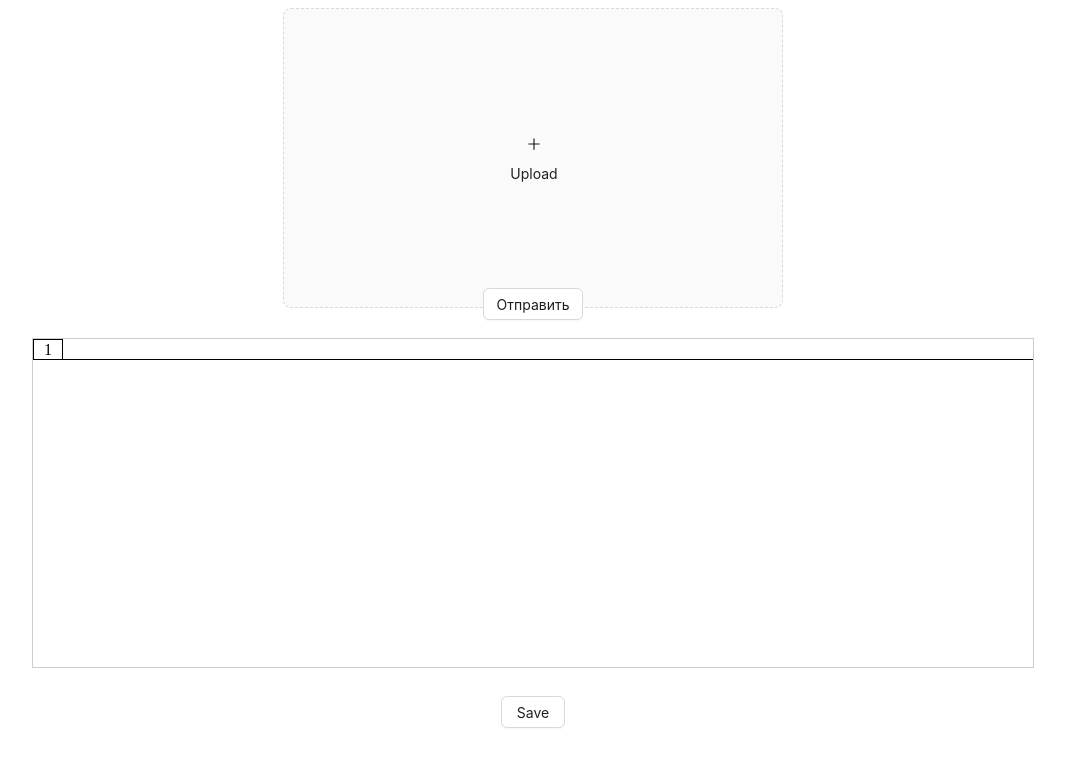
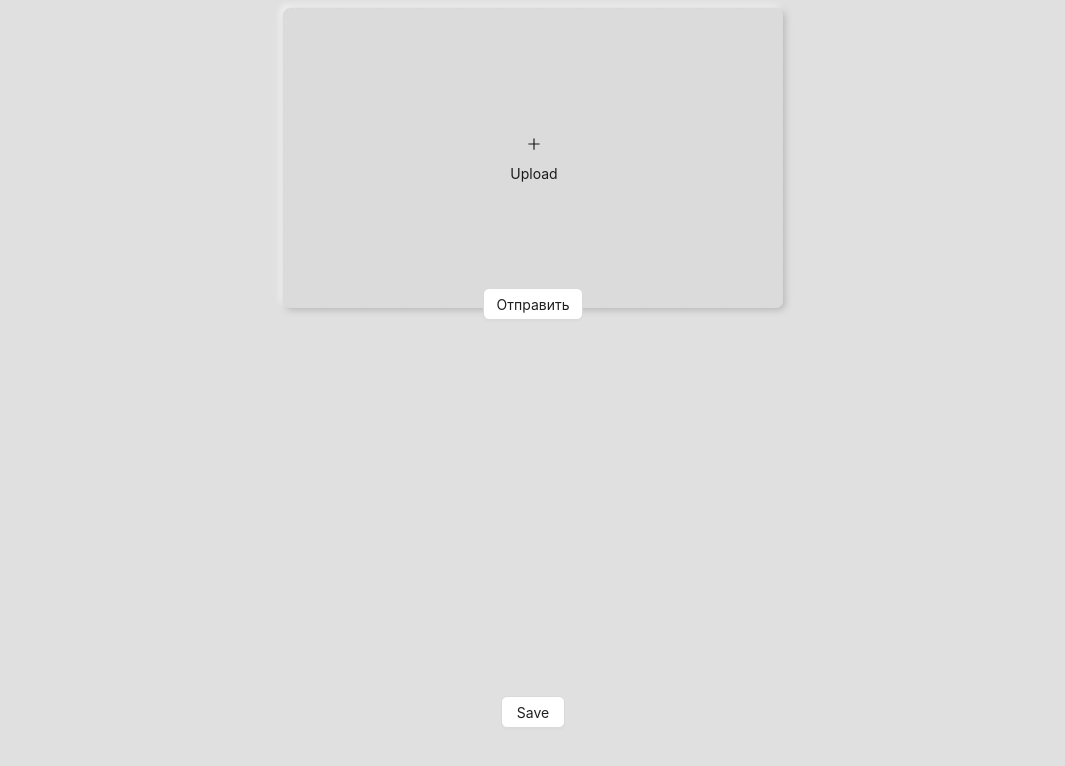
Before and after one commit to MyIvory/imgconverter, a Next.js app: page / in a window 1280 px wide. Shown: the top 766 px of the page, without its empty margins (107-1172 px from the left). Built offline with nearby package versions, Linux system fonts and the light colour scheme.

Commit message:
some styles, item-null error,castom scroll

```diff
--- a/components/resultList.jsx
+++ b/components/resultList.jsx
@@ -1,57 +1,66 @@
-import { useEffect, useState, useMemo, useRef } from "react"
-import s from "../styles/resultListModule/resultList.module.css"
+import { useEffect, useState, useMemo, useRef } from "react";
+import s from "../styles/resultListModule/resultList.module.css";
 import { Button } from "antd";
-import $ from 'jquery';
+import $ from "jquery";
 
 const ResultList = (props) => {
   const [elements, setElements] = useState([]);
   const containerRef = useRef(null);
   useMemo(() => {
-        setElements(prevElements => [...prevElements, props.contentItem]);
+    setElements((prevElements) => [...prevElements, props.contentItem]);
   }, [props.contentItem]);
 
   useEffect(() => {
-        containerRef.current.lastChild.scrollIntoView({ behavior: "smooth" });
+   if(containerRef.current.lastChild !=null) containerRef.current.lastChild.scrollIntoView({ behavior: "smooth" });
   }, [elements]);
 
   const saveSession = () => {
-        let session_data = { session_name: "JScript", session_data: elements }
+    let session_data = { session_name: "JScript", session_data: elements };
     $.ajax({
       type: "POST",
-            url: "http://localhost/imgtextreader/save_session.php",
+      url: "http://localhost/imgconverter/save_session.php",
       data: { data: session_data },
       success: function (response) {
         console.log(response);
       },
       error: function (error) {
         console.log(error);
-            }
+      },
     });
-    }
-    let num = 0
+  };
+  let num = 0;
   return (
     <>
       <div className={s.main} ref={containerRef}>
-
         {elements.map((item) => {
-                    let key = Math.floor((Math.random(1) * 100000))
-                    num += 1
+          if (item != null) {
+            let key = Math.floor(Math.random(1) * 100000);
+            num += 1;
             return (
               <div key={key} className={s.item}>
-                            <div className={s.item_number} style={{ gridArea: "n",display:"flex",justifyContent:"center",alignItems:"center",border:"1px solid black"  }}>{num}</div>
+                <div
+                  className={s.item_number}
+                  style={{
+                    gridArea: "n",
+                    display: "flex",
+                    justifyContent: "center",
+                    alignItems: "center",
+                  }}
+                >
+                  {num}
+                </div>
                 <div className={s.item_content} style={{ gridArea: "c" }}>
                   <h4 style={{ margin: 20 }}>{item}</h4>
-                                <div style={{ width: "100%", height: 1, backgroundColor: "black" }}></div>
                 </div>
               </div>
-                    )
-
-
+            );
+          }
         })}
-
-            </div >
-            <Button onClick={saveSession} className='saveButton'>Save</Button>
+      </div>
+      <Button onClick={saveSession} className="saveButton">
+        Save
+      </Button>
     </>
-    )
-}
-export default ResultList
+  );
+};
+export default ResultList;
--- a/components/uploadForm.jsx
+++ b/components/uploadForm.jsx
@@ -82,7 +82,7 @@ const ImgLoader = (props) => {
 
             formData.append("image", new_file)
 
-            fetch('http://localhost/imgtextreader/GCV.php', {
+            fetch('http://localhost/imgconverter/GCV.php', {
                 method: 'POST',
                 body: formData,
             })
--- a/styles/globals.css
+++ b/styles/globals.css
@@ -1,3 +1,6 @@
+body{
+    background-color: #e0e0e0;
+}
 .content {
     width: 100%;
     height: 90vh;
@@ -6,9 +9,7 @@
     row-gap: 30px;
     grid-template-rows: auto 1fr;
     grid-template-columns: 1fr;
-
-
-
+    background-color: #e0e0e0;
 }
 
 .uploadBlock {
@@ -18,7 +19,10 @@
     row-gap: 0px;
     grid-template-rows: auto,auto;
     justify-content: center;
-
+    border-radius: 7px;
+    background: #e0e0e0;
+    box-shadow:  2px 2px 7px #b3b3b3,
+                 -2px -2px 7px #ffffff;
 
 }
 
--- a/styles/resultListModule/resultList.module.css
+++ b/styles/resultListModule/resultList.module.css
@@ -1,10 +1,16 @@
 .main {
   width: 1000px;
   height: 100%;
-    border: 1px solid;
-    border-color: rgba(0, 0, 0, 0.2);
+  /* border: 1px solid; */
+  /* border-color: rgba(0, 0, 0, 0.2); */
   overflow: scroll;
+  background-color: #e0e0e0;
+  padding-top: 10px;
+  border-radius: 7px;
+  background: #e0e0e0;
+
 }
+
 .main::-webkit-scrollbar {
   width: 5px;
   height: 0px;
@@ -13,12 +19,24 @@
 
 .main::-webkit-scrollbar-thumb {
   background-color: silver;
-    box-shadow: 0 0 30px white,
+  box-shadow: 0 0 30px white;
+  display: none;
 
 }
- .item{
+.main:hover::-webkit-scrollbar-thumb {
+  display: block;
+
+}
+
+.item {
   display: grid;
   grid-template-columns: 30px 1fr;
+  margin: 0 10px 30px 10px;
+
   grid-template-areas:
     "n c";
+    border-radius: 7px;
+    background: #e0e0e0;
+    box-shadow:  2px 2px 7px #b3b3b3,
+                 -2px -2px 7px #ffffff;
 }
```
Lines whose indentation alone changed are shown as unchanged.
